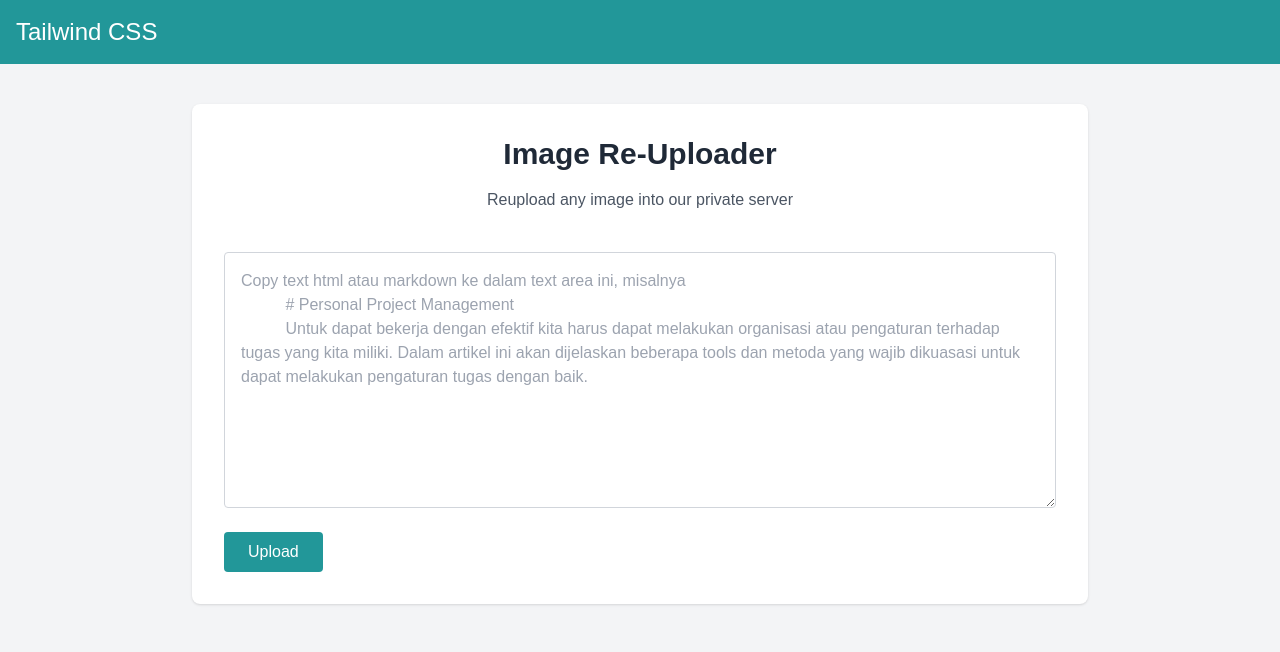
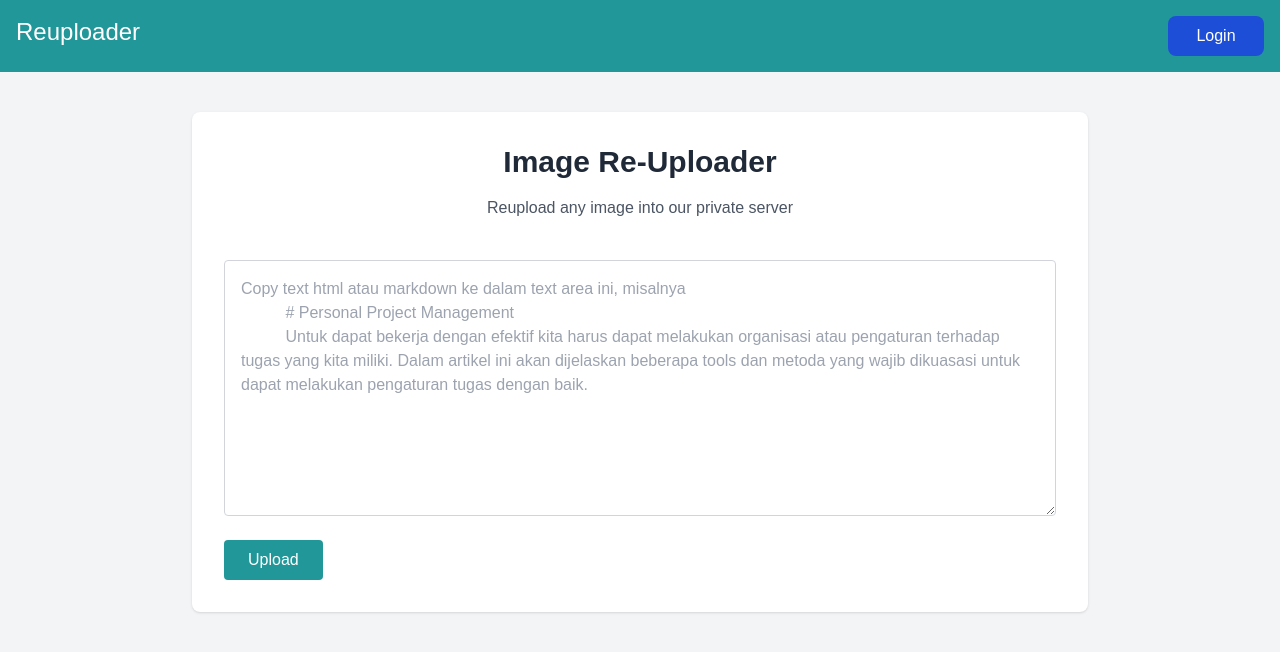
Before and after one commit to Ameliadaa/Intern_Tonjoo, a Next.js app in the folder Intern_Tonjoo_FE/uploader/: page / in a window 1280 px wide. Shown: the top 652 px of the page. Built offline with nearby package versions, Linux system fonts and the light colour scheme.

Commit message:
Update layout.js

```diff
--- a/Intern_Tonjoo_FE/uploader/src/app/layout.js
+++ b/Intern_Tonjoo_FE/uploader/src/app/layout.js
@@ -21,12 +21,15 @@ export default function Layout({ children }) {
       </head>
       <body className="bg-gray-100 text-gray-800">
         <nav className="bg-primary p-4">
-          <div className="container mx-auto">
-            <h1 className="text-white text-2xl">Tailwind CSS</h1>
+          <div className="container mx-auto flex flex-row justify-between">
+            <h1 className="text-white text-2xl">Reuploader</h1>
+            <button className="bg-blue-700 text-white px-6 py-2 rounded min-w-24 rounded-lg">
+              Login
+            </button>
           </div>
         </nav>
         <main className="container mx-auto mt-10">{children}</main>
       </body>
     </html>
-  )
+  );
 }
```
